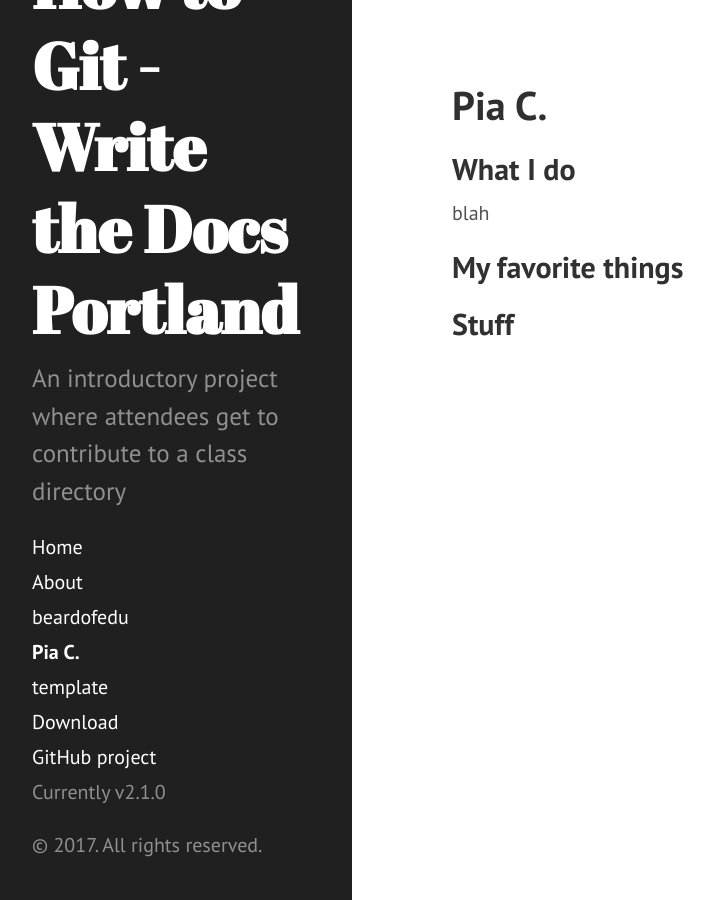
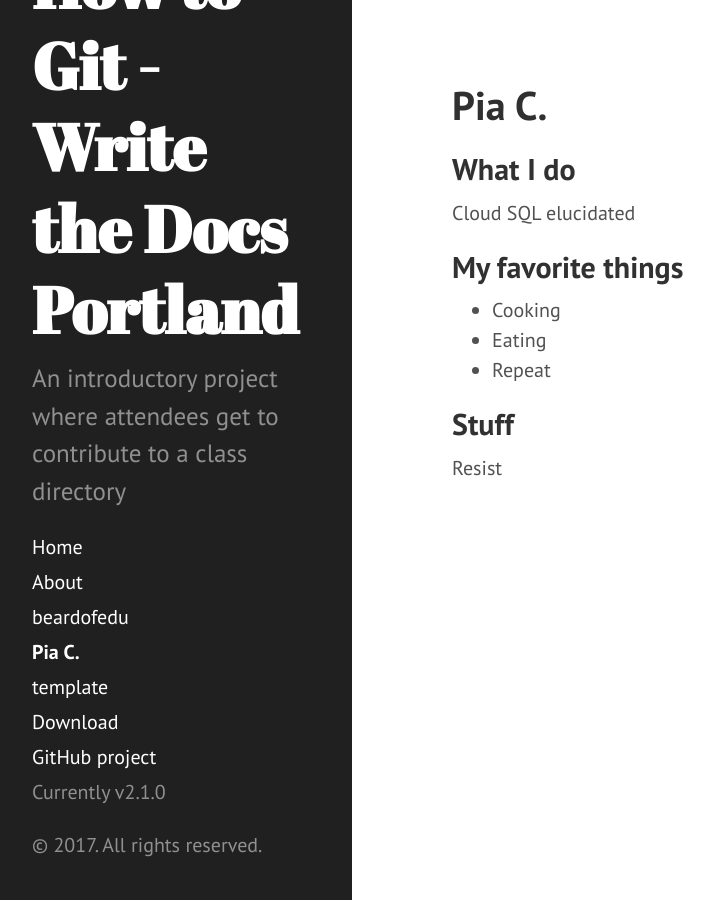
Before and after one commit to githubschool/wtd-hello, a Jekyll site: the page built from piac58.md, in a window 1280 px wide. Shown: the whole page, without its empty margins (8-722 px from the left). Built offline with Jekyll 4.4.1, drawn with Linux system fonts in a browser that asks for light colours.

Commit message:
Filled out info for bio

```diff
--- a/piac58.md
+++ b/piac58.md
@@ -4,10 +4,13 @@ title: Pia C.
 ---
 
 ## What I do
-blah
+Cloud SQL elucidated
 
 
 ## My favorite things
-
+- Cooking
+- Eating
+- Repeat
 
 ## Stuff
+Resist
```
